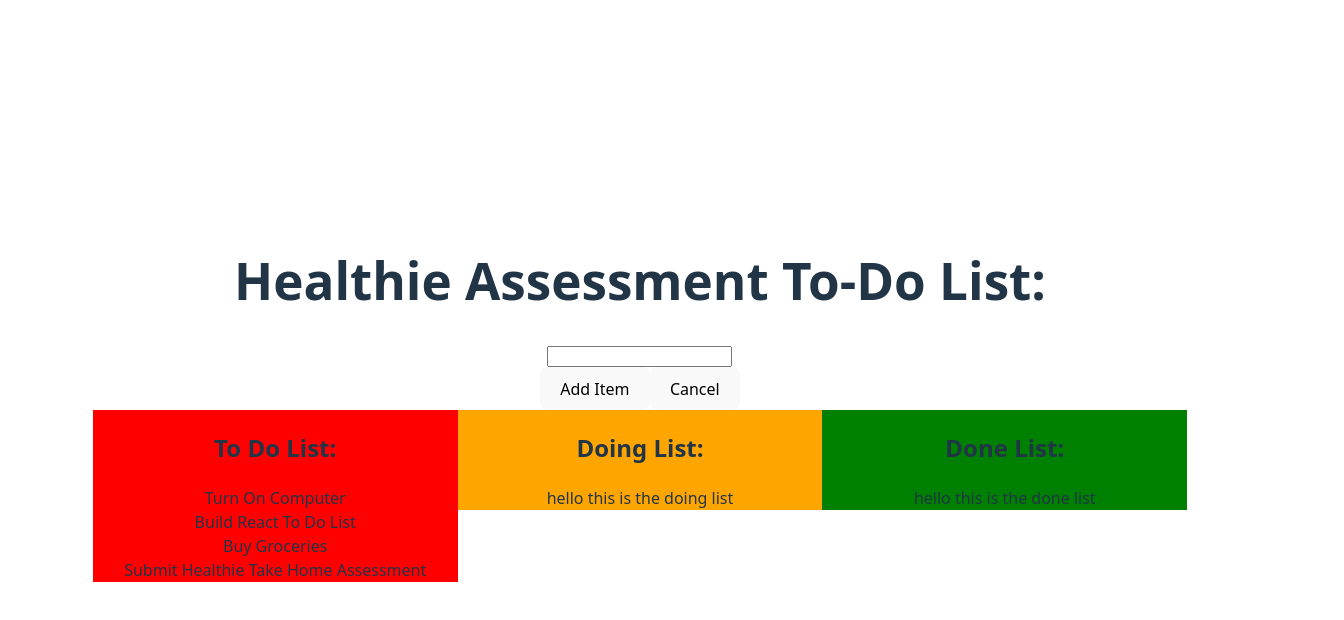
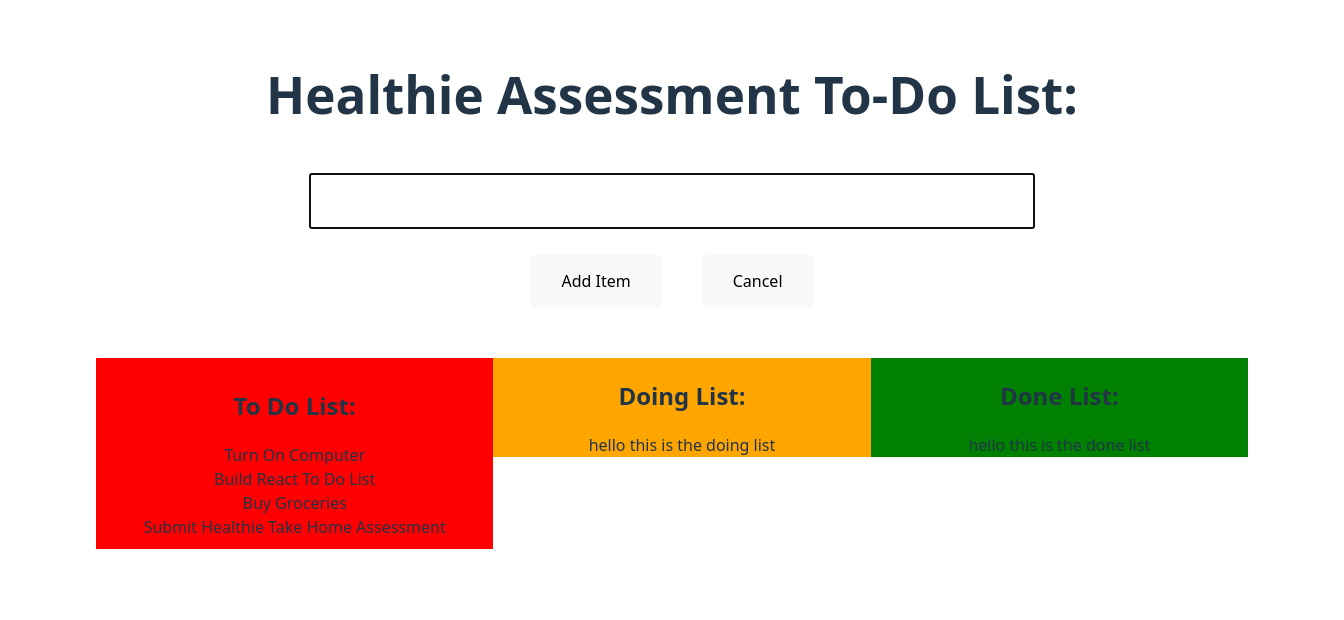
Before and after one commit to Universe-Man/healthie-react-todo-list, a React (Vite) app: page / in a window 1280 px wide. Both pictures are taken after a click on the button "Add New To-Do Item". Shown: the top 620 px of the page, 1344 px wide, since content can reach past the window. Built offline with nearby package versions, Linux system fonts and the light colour scheme.

Commit message:
styling / input autofocus / enter to submit

```diff
--- a/src/App.css
+++ b/src/App.css
@@ -1,9 +1,10 @@
 #root {
-  /* max-width: 1280px; */
   width: 100%;
   margin: 0 auto;
   padding: 2rem;
   text-align: center;
+  position: absolute;
+  top: 0px;
 }
 
 .container {
@@ -14,3 +15,8 @@
 .lists-container {
   display: flex;
 }
+
+.new-item-form-container {
+  width: 80%;
+  margin: 50px auto;
+}
--- a/src/App.tsx
+++ b/src/App.tsx
@@ -26,7 +26,9 @@
   return (
     <div className="container">
       <h1>Healthie Assessment To-Do List:</h1>
-      <AddItemForm addNewItem={addNewItem} />
+      <div className="new-item-form-container">
+        <AddItemForm addNewItem={addNewItem} />
+      </div>
       <div className="lists-container">
         <ToDoList toDoItems={toDoItems} />
         <DoingList />
--- a/src/components/AddItemForm.tsx
+++ b/src/components/AddItemForm.tsx
@@ -1,4 +1,5 @@
 import { useState } from "react";
+import "../styles/AddItemForm.css";
 
 interface AddItemProps {
   addNewItem: (newItemContent) => void;
@@ -7,7 +8,6 @@
 const AddItemForm: React.FC<AddItemProps> = ({ addNewItem }) => {
   const [formOpen, setFormOpen] = useState<boolean>(false);
   const [newItemContent, setNewItemContent] = useState<string>("");
-
 
   const openAddItemForm = () => {
     setFormOpen(true);
@@ -27,25 +27,25 @@
     closeAndClearAddItemForm();
   };
 
-
   return (
     <>
       {formOpen ? (
         <div>
-          <form>
+          <form onSubmit={handleAddNewItem}>
             <input
               type="text"
               id="new-item"
               name="new-item"
               value={newItemContent}
               onChange={handleNewItemChange}
+              autoFocus
             />
           </form>
-          <button onClick={handleAddNewItem}>Add Item</button>
-          <button onClick={closeAndClearAddItemForm}>Cancel</button>
+          <button className="add-and-cancel-buttons" onClick={handleAddNewItem}>Add Item</button>
+          <button className="add-and-cancel-buttons" onClick={closeAndClearAddItemForm}>Cancel</button>
         </div>
       ) : (
-          <button onClick={openAddItemForm}>Add New To-Do Item</button>
+          <button className="add-new-item-button" onClick={openAddItemForm}>Add New To-Do Item</button>
         )}
     </>
   );
--- a/src/components/ToDoList.tsx
+++ b/src/components/ToDoList.tsx
@@ -19,7 +19,7 @@
     <div className="todo-list-container">
       <h2>To Do List:</h2>
       {toDoItems.map((toDoItem, index) => (
-        <ListItem item={toDoItem} index={index} />
+        <ListItem key={toDoItem.id} item={toDoItem} index={index} />
       ))}
     </div>
   );
--- /dev/null
+++ b/src/styles/AddItemForm.css
@@ -0,0 +1,15 @@
+.add-new-item-button {
+  padding: 20px 30px;
+}
+
+.add-and-cancel-buttons {
+  padding: 15px 30px;
+  margin: 25px 20px 0px;
+}
+
+#new-item {
+  font-size: larger;
+  padding: 15px;
+  width: 75%;
+  text-align: center;
+}
--- a/src/styles/ToDoList.css
+++ b/src/styles/ToDoList.css
@@ -2,5 +2,8 @@
   background-color: red;
   height: 100%;
   width: 100%;
+  max-width: 33.3%;
   flex: 1;
+  padding: 10px;
+  overflow-wrap: break-word;
 }
```
